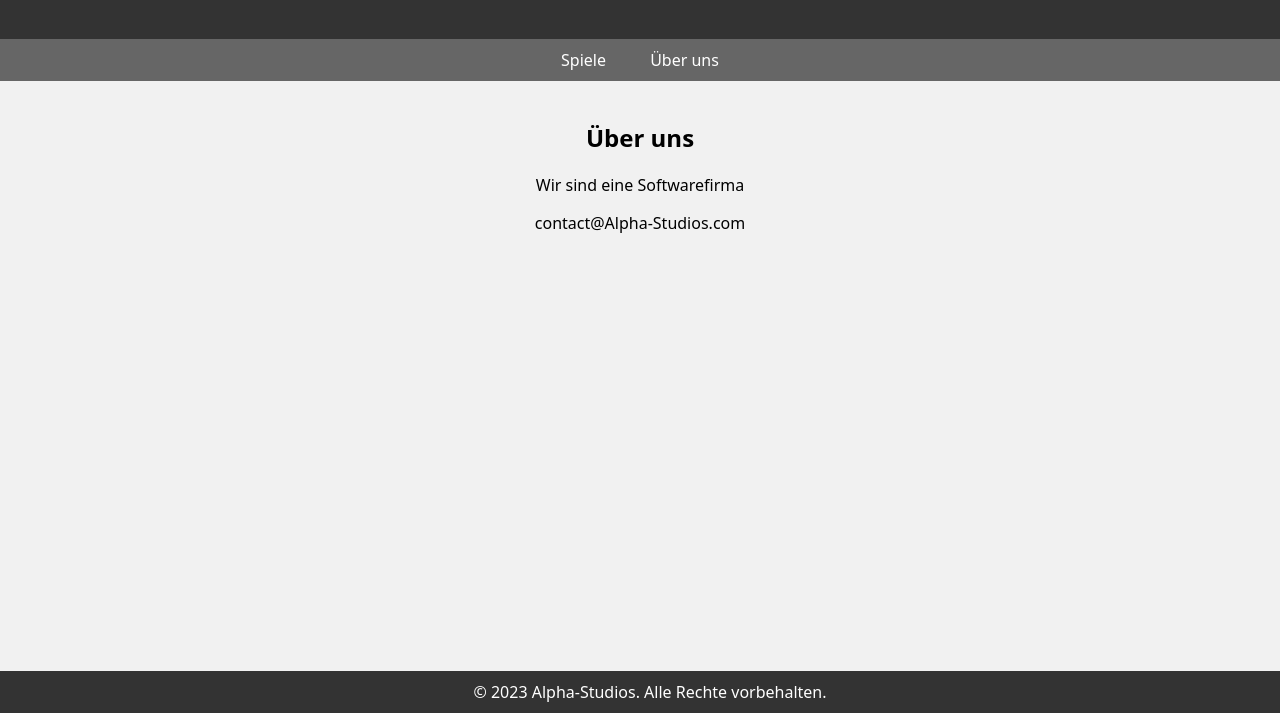
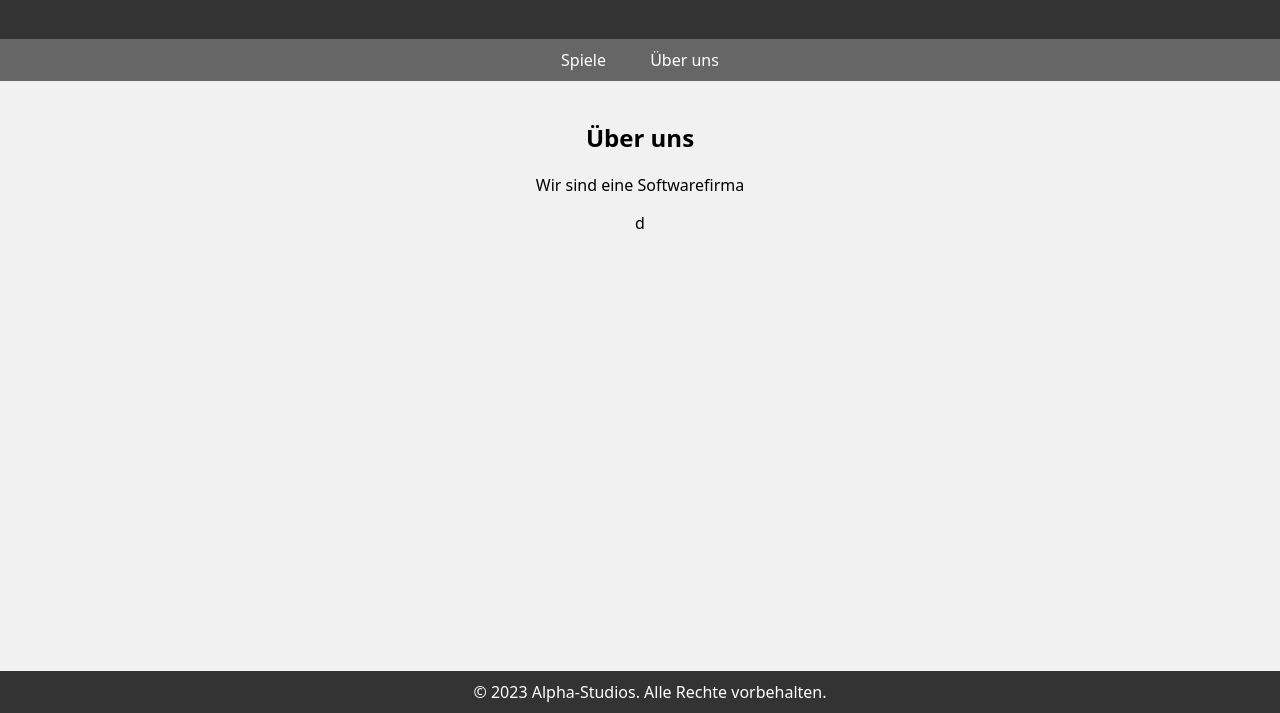
Before and after one commit to divra12/Alpha-Studios, a plain HTML site: page Über uns.html in a window 1280 px wide. Shown: the part 87-800 px from the top of the page. Drawn offline with Linux system fonts and the light colour scheme.

Commit message:
New Infos

```diff
--- a/Über uns.html
+++ b/Über uns.html
@@ -19,7 +19,7 @@
     <div class="gametext">
         <h2>Über uns</h2>
         <p>Wir sind eine Softwarefirma</p>
-        <email> contact@Alpha-Studios.com </email>
+        d
 
 
     </div>
```
